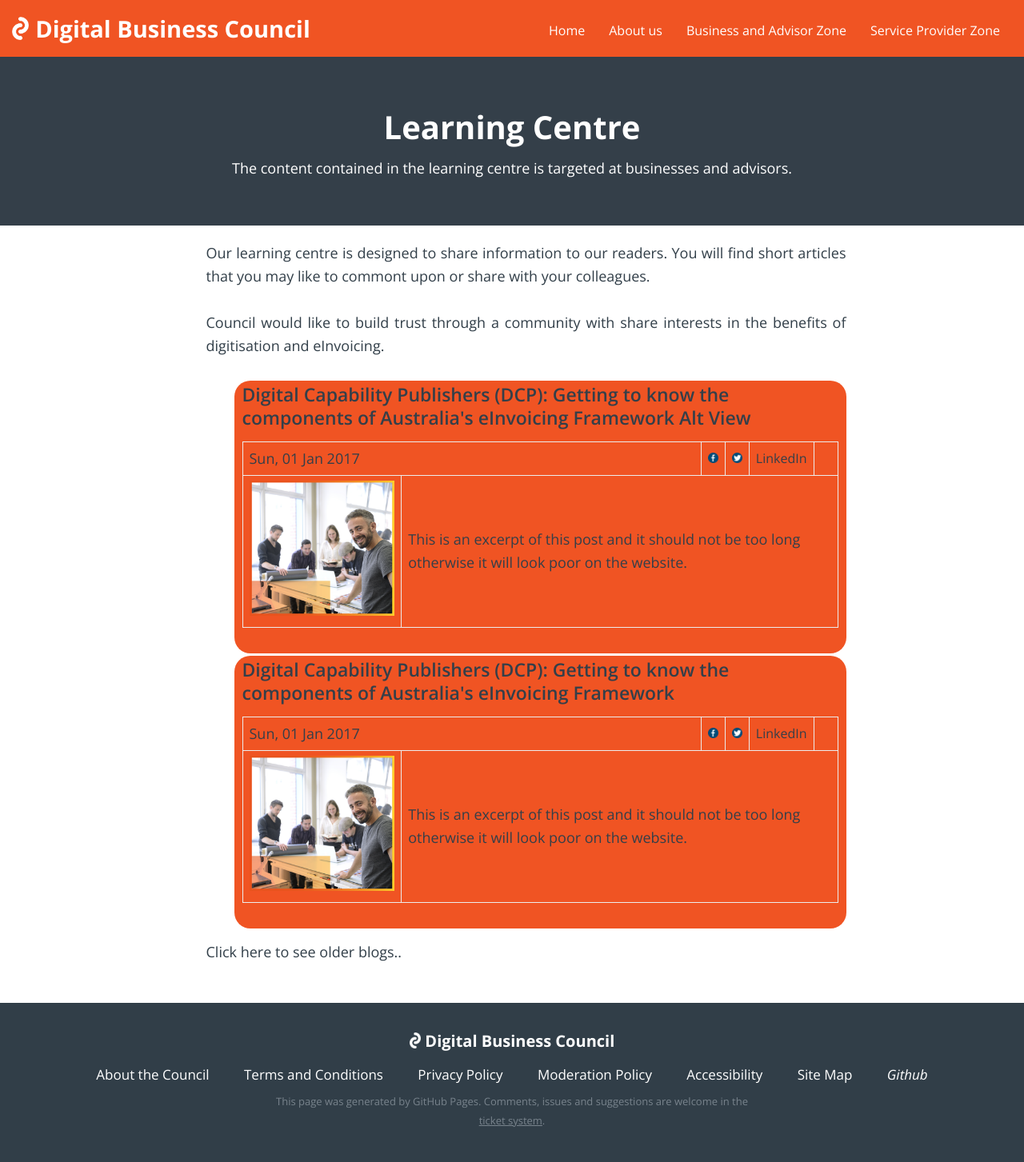
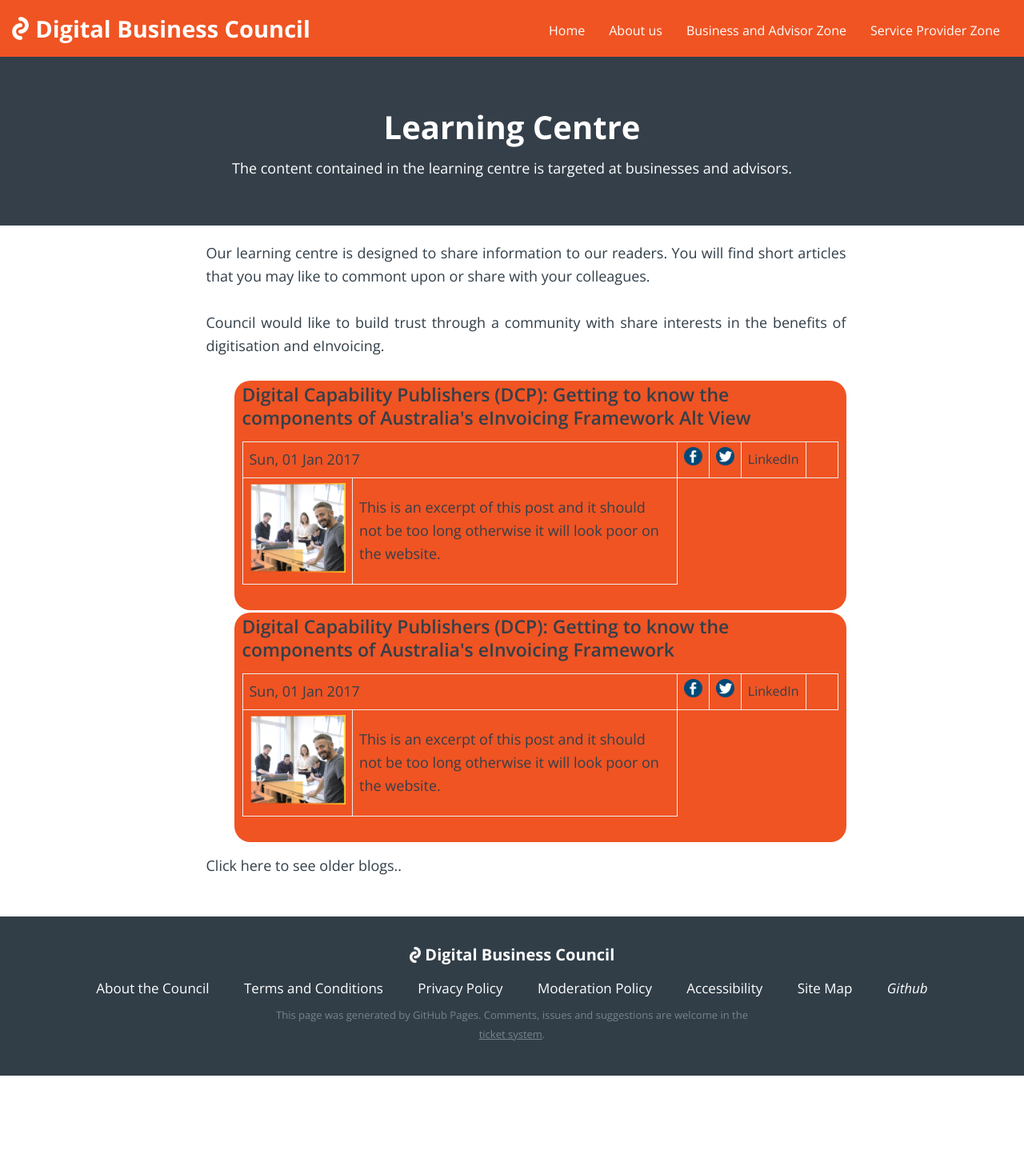
Before and after one commit to Digital-Business-Council/Digital-Business-Council.github.io, a Jekyll site: the page built from pages/business-zone/blogs/learning-centre.md, in a window 1280 px wide. Shown: the whole page at 80% size. Built offline with Jekyll 4.4.1, drawn with Linux system fonts in a browser that asks for light colours; after the commit the page ends 1345 px from its top, so only the background shows below that.

Commit message:
Update learning-centre.md

```diff
--- a/pages/business-zone/blogs/learning-centre.md
+++ b/pages/business-zone/blogs/learning-centre.md
@@ -18,23 +18,23 @@
     <td colspan="4">
     {{ blog-page.date | date: "%a, %d %b %Y" }}
     </td>
-    <td width="30px" padding="0px">
-    <a href="http://m.facebook.com/sharer.php?u={{ blog-page.url | absolute_url }}&t={{ blog-page.title }}&sv={{ blog-page.excerpt-image | absolute_url}})"><img src="{{site.url}}/images/favicon/facebook.png" width="20px"/></a>
+    <td width="40px" padding="0px">
+    <a href="http://m.facebook.com/sharer.php?u={{ blog-page.url | absolute_url }}&t={{ blog-page.title }}&sv={{ blog-page.excerpt-image | absolute_url}})"><img src="{{site.url}}/images/favicon/facebook.png" width="25px"/></a>
     </td>
-    <td width="30px" padding="0px">
-    <a href="https://twitter.com/share?text={{ blog-page.title }}&url={{ blog-page.url | absolute_url }}"><img src="{{site.url}}/images/favicon/twitter.png" width="20px"/></a>
+    <td width="40px" padding="0px">
+    <a href="https://twitter.com/share?text={{ blog-page.title }}&url={{ blog-page.url | absolute_url }}"><img src="{{site.url}}/images/favicon/twitter.png" width="25px"/></a>
     </td>
-    <td width="30px" padding="0px">
+    <td width="40px" padding="0px">
     <a href="http://www.linkedin.com/shareArticle?mini=true&summary={{ blog-page.excerpt }}&title={{ blog-page.title }}&url={{ blog-page.url | absolute_url }}">LinkedIn</a>
     </td>
-    <td width="30px" padding="0px">
+    <td width="40px" padding="0px">
     </td>
     </tr>
     <tr>
-    <td colspan="3">
+    <td>
     <img src="{{ blog-page.excerpt-image | absolute_url }}" />
     </td>
-    <td colspan="5">
+    <td>
     {{ blog-page.excerpt }}
     </td>
     </tr>
```
